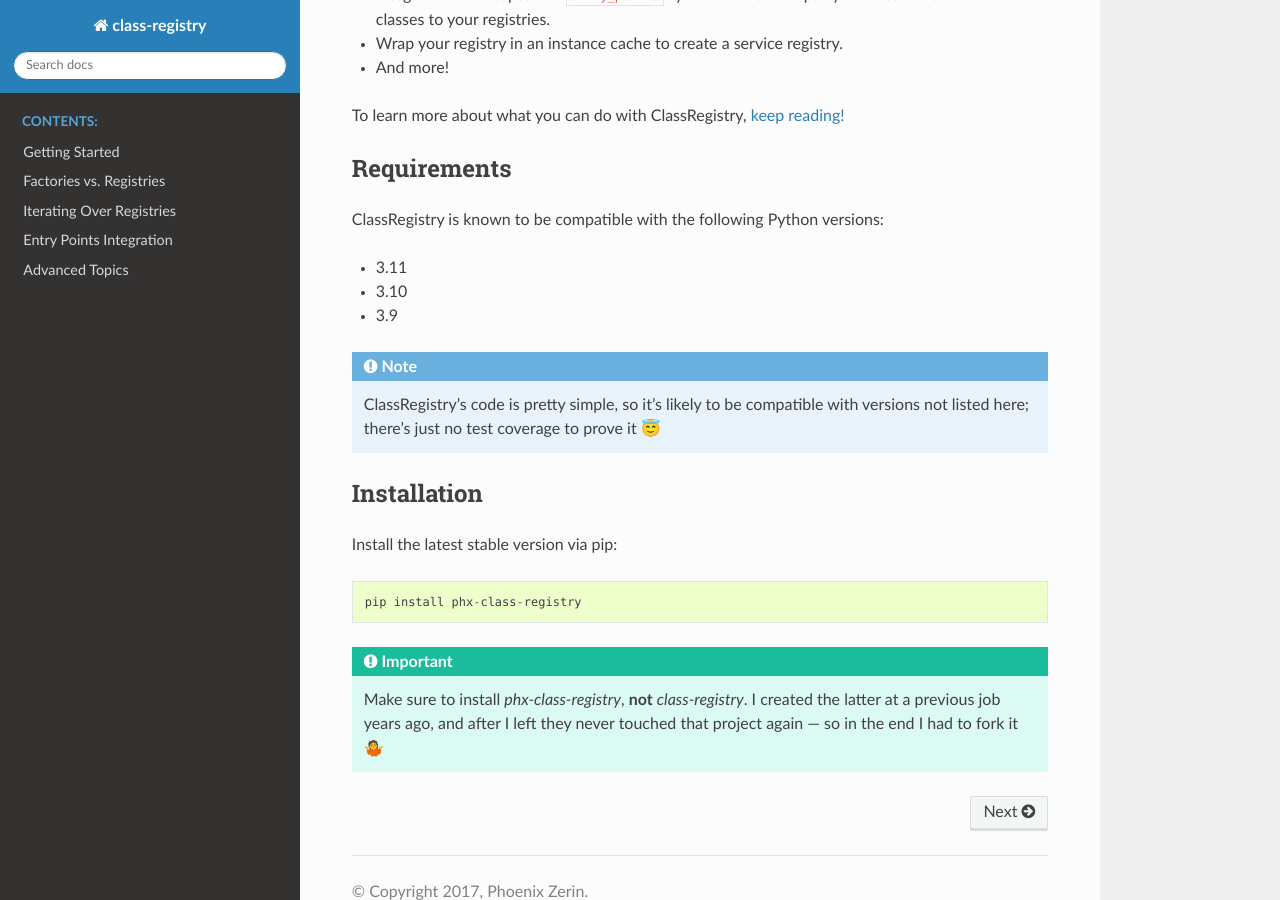
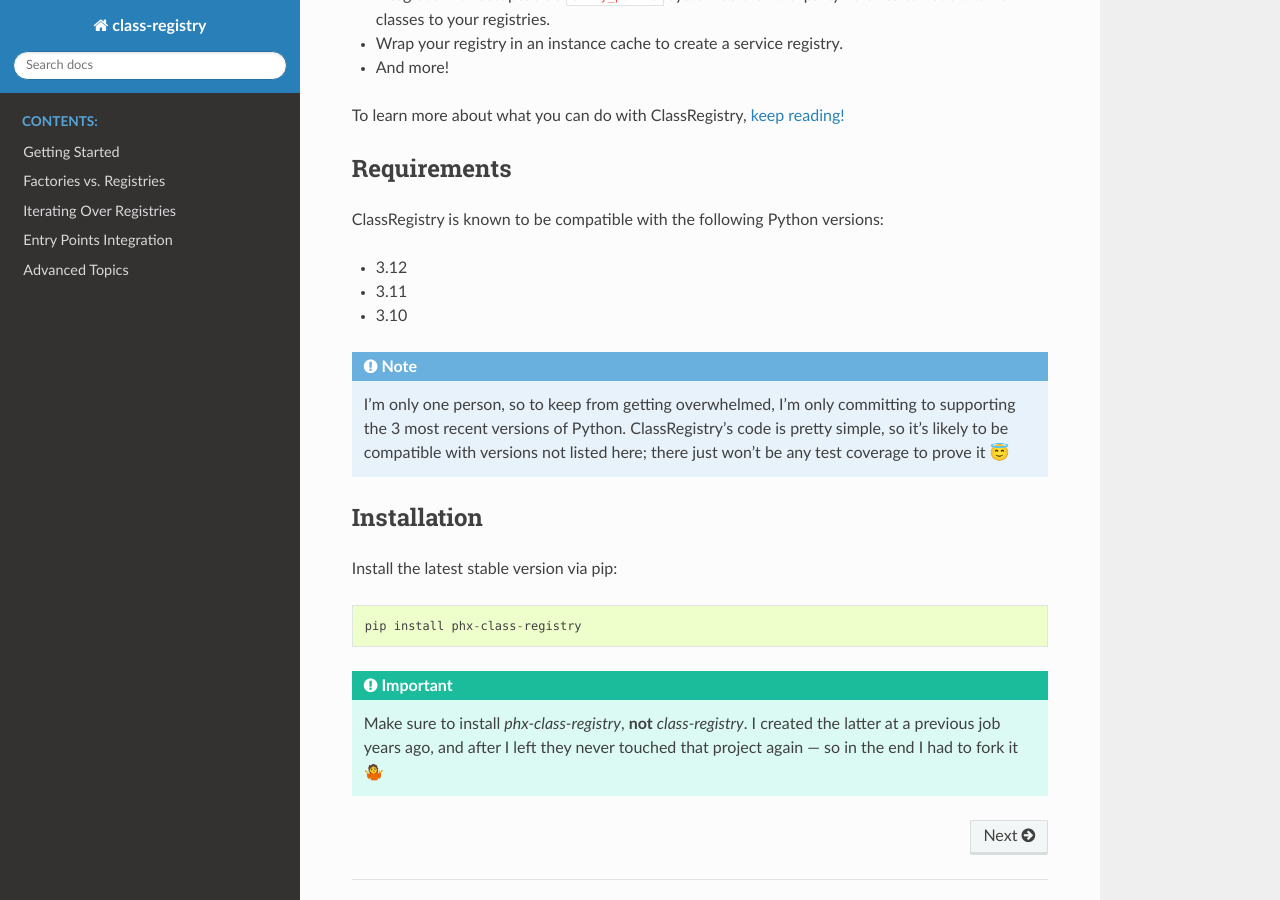
Before and after one commit to todofixthis/class-registry, a Sphinx documentation site: the page built from docs/index.rst, in a window 1280 px wide and 900 px high, scrolled down 1407 px. Built offline with Sphinx 7.4.7 and the Read the Docs theme 2.0.0, drawn with Linux system fonts in a browser that asks for light colours.

Commit message:
Fixed incorret Python versions in docs 🦆🛼

```diff
--- a/docs/index.rst
+++ b/docs/index.rst
@@ -75,13 +75,15 @@ Requirements
 ------------
 ClassRegistry is known to be compatible with the following Python versions:
 
+- 3.12
 - 3.11
 - 3.10
-- 3.9
 
 .. note::
-   ClassRegistry's code is pretty simple, so it's likely to be compatible with
-   versions not listed here; there's just no test coverage to prove it 😇
+   I'm only one person, so to keep from getting overwhelmed, I'm only committing
+   to supporting the 3 most recent versions of Python.  ClassRegistry's code is
+   pretty simple, so it's likely to be compatible with versions not listed here;
+   there just won't be any test coverage to prove it 😇
 
 Installation
 ------------
```
